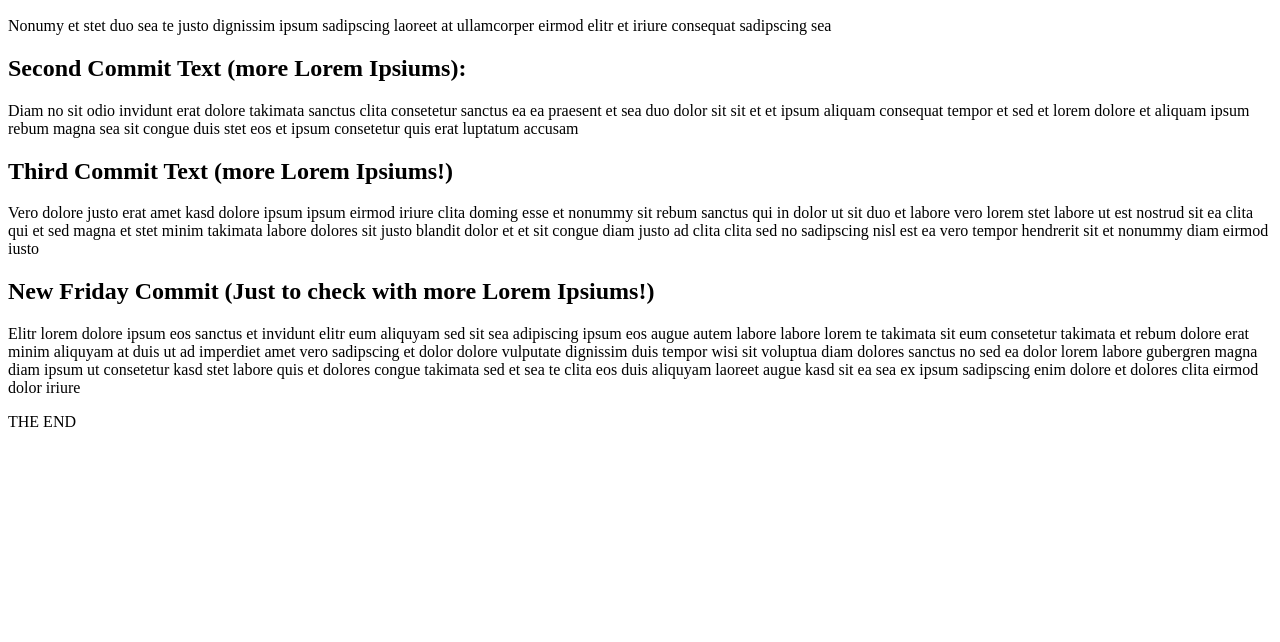
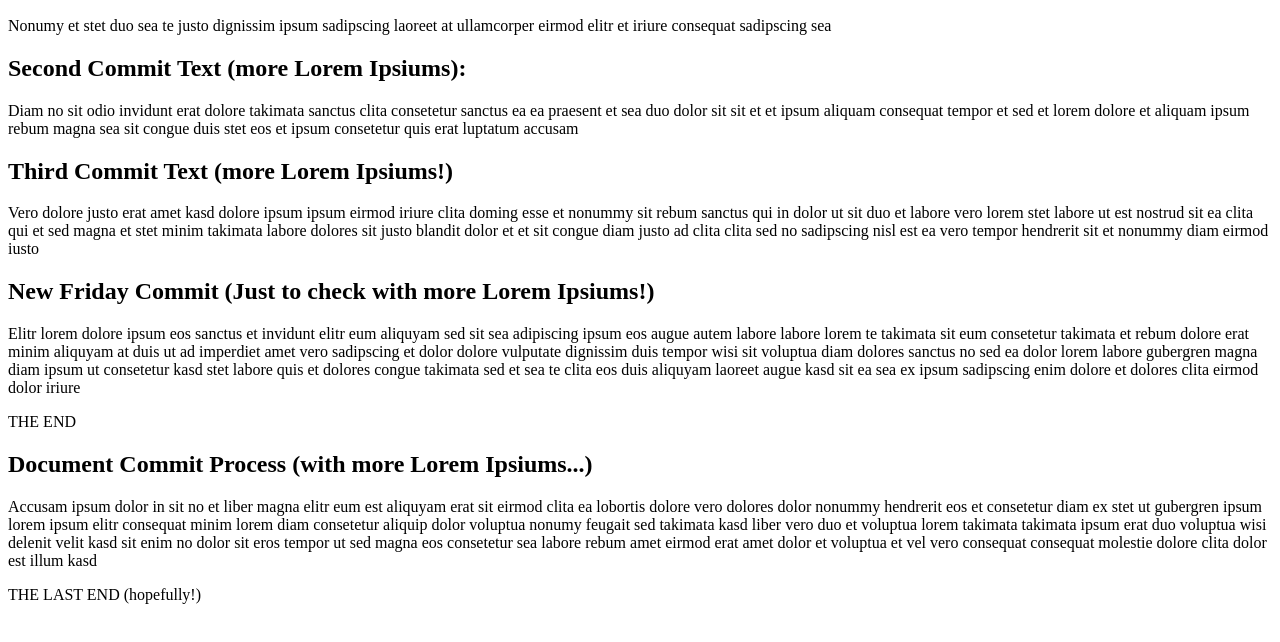
Before and after one commit to lariosjc/first_online_site, a plain HTML site: page index.html in a window 1280 px wide. Shown: the part 110-752 px from the top of the page. Drawn offline with Linux system fonts and the light colour scheme.

Commit message:
Extra commit for showing purposes

```diff
--- a/index.html
+++ b/index.html
@@ -19,5 +19,9 @@
     <h2>New Friday Commit (Just to check with more Lorem Ipsiums!)</h2>
     <p>Elitr lorem dolore ipsum eos sanctus et invidunt elitr eum aliquyam sed sit sea adipiscing ipsum eos augue autem labore labore lorem te takimata sit eum consetetur takimata et rebum dolore erat minim aliquyam at duis ut ad imperdiet amet vero sadipscing et dolor dolore vulputate dignissim duis tempor wisi sit voluptua diam dolores sanctus no sed ea dolor lorem labore gubergren magna diam ipsum ut consetetur kasd stet labore quis et dolores congue takimata sed et sea te clita eos duis aliquyam laoreet augue kasd sit ea sea ex ipsum sadipscing enim dolore et dolores clita eirmod dolor iriure</p>
     <p>THE END</p>
+
+    <h2>Document Commit Process (with more Lorem Ipsiums...)</h2>
+    <p>Accusam ipsum dolor in sit no et liber magna elitr eum est aliquyam erat sit eirmod clita ea lobortis dolore vero dolores dolor nonummy hendrerit eos et consetetur diam ex stet ut gubergren ipsum lorem ipsum elitr consequat minim lorem diam consetetur aliquip dolor voluptua nonumy feugait sed takimata kasd liber vero duo et voluptua lorem takimata takimata ipsum erat duo voluptua wisi delenit velit kasd sit enim no dolor sit eros tempor ut sed magna eos consetetur sea labore rebum amet eirmod erat amet dolor et voluptua et vel vero consequat consequat molestie dolore clita dolor est illum kasd</p>
+    <p>THE LAST END (hopefully!)</p>
 </body>
 </html>
```
